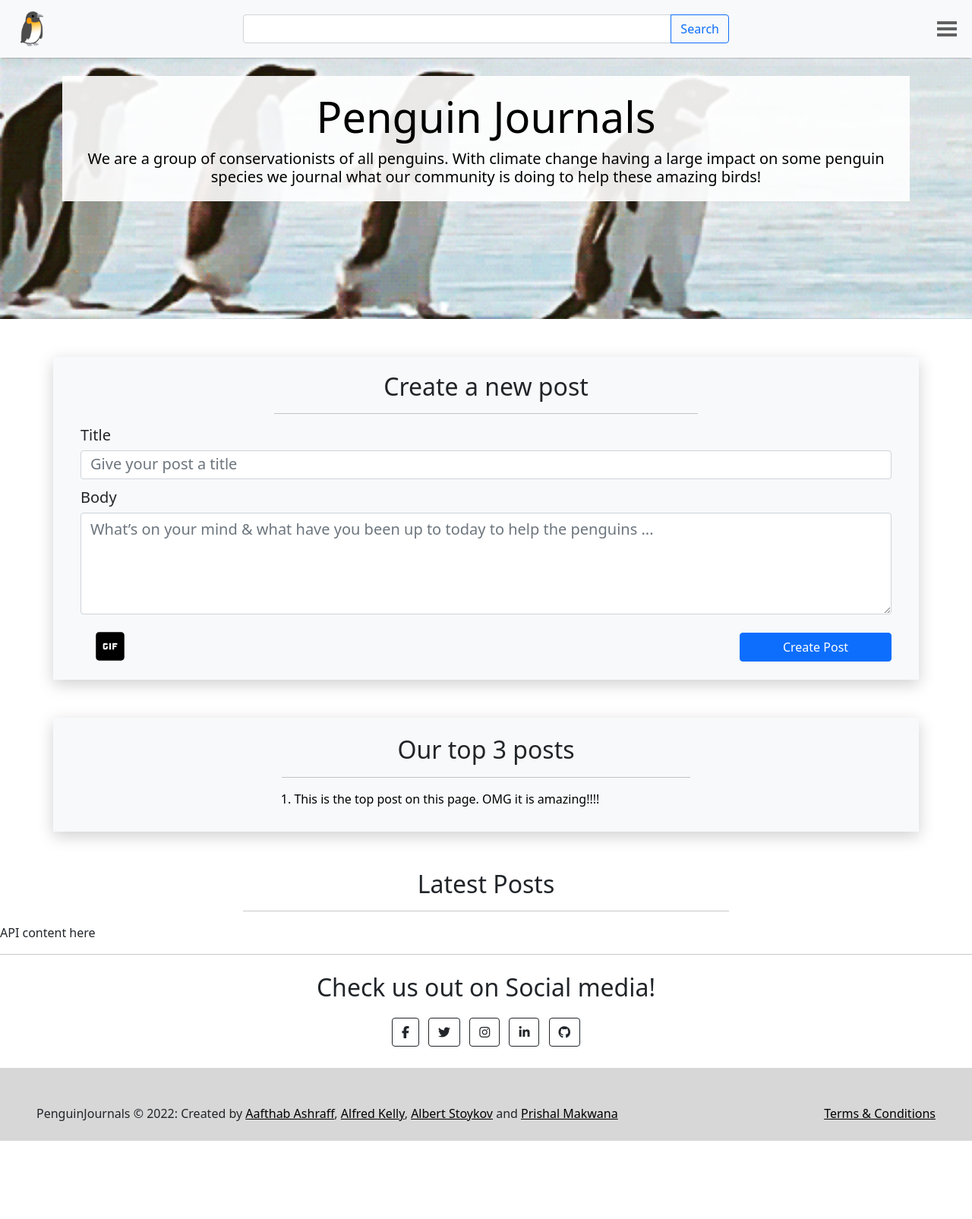
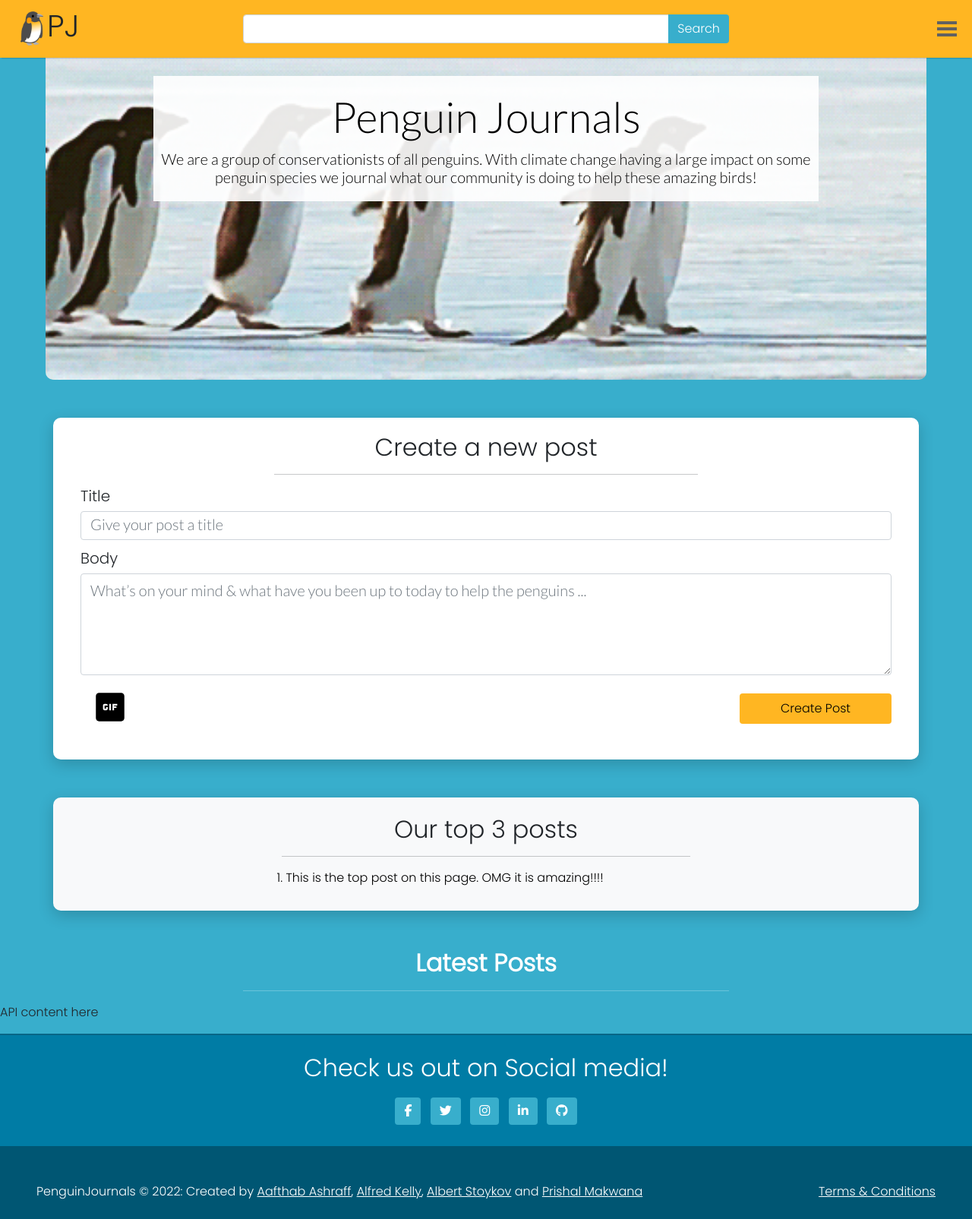
Before and after one commit to iAmash412/penguin-journals, a plain HTML site: page client/index.html in a window 1280 px wide. Shown: the whole page at 76% size. Before the commit the page ends 1502 px from the top, so only its background shows below. Drawn offline with nearby package versions, Linux system fonts and the light colour scheme; no server answers.

Commit message:
styling done

```diff
--- a/client/index.html
+++ b/client/index.html
@@ -23,17 +23,24 @@
   <!--************************************************************************************************-->
   <!-- NAVBAR -->
   <!--************************************************************************************************-->
-  <nav class="navbar navbar-light bg-light fixed-top">
+  <nav class="navbar fixed-top">
     <div class="container-fluid">
-      <a class="h-100 d-inline-block navbar-brand col-sm-3" href="#"><img class="penguin-logo"
-          src="images/penguin-logo.png" alt="Penguin logo" width="40vw" /></a>
-          <h1>PJ</h1>
+      <div class="col-sm-2 d-flex">
+        <a class="h-100 d-inline-block navbar-brand" href="#"
+          ><img
+            class="penguin-logo"
+            src="images/penguin-logo.png"
+            alt="Penguin logo"
+            width="40vw"
+        /></a>
+        <h1>PJ</h1>
+      </div>
 
       <!-- Search Bar-->
       <div class="col-sm-6 col-6 my-auto search-box">
         <div class="input-group form-container">
           <input type="text" name="search" class="form-control search-input" placeholder="" autocomplete="off" />
-          <button class="btn btn-outline-primary" type="submit">
+          <button class="btn" id="searchBtn" type="submit">
             Search
           </button>
         </div>
@@ -135,7 +142,6 @@
     </div>
   </header>
   <!-- HEADER SECTION END -->
-
   <!--************************************************************************************************-->
   <!-- NEW POST SECTION -->
   <!--************************************************************************************************-->
@@ -344,7 +350,7 @@
     <!--************************************************************************************************-->
     <section id="latestPostSection">
       <h2 id="latestPostsTitle">Latest Posts</h2>
-      <hr class="mx-auto titleLine" />
+      <hr class="mx-auto titleLines" />
       <div id="latestPostsOutput">API content here</div>
     </section>
     <!-- LATEST POST SECTION END -->
@@ -353,8 +359,8 @@
   <!--************************************************************************************************-->
   <!-- FOOTER -->
   <!--************************************************************************************************-->
-  <footer class="bg-white text-center text-dark absolute-bottom">
-    <hr class="h" />
+  <footer class="foot text-center text-dark absolute-bottom">
+    <hr class="h" style="height: 2px;"/>
     <!-- horizontal line to seperate footer from other -->
     <!-- Grid container -->
     <h2 class="py-2" id="socialMediaTitle">Check us out on Social media!</h2>
@@ -362,15 +368,15 @@
       <!-- Section: Social media -->
       <section class="mb-4" id="socialMedia">
         <!-- Facebook -->
-        <a class="btn btn-outline-dark btn-floating m-1" href="#!" role="button"><i class="fab fa-facebook-f"></i></a>
+        <a class="btn  btn-floating m-1" href="#!" role="button"><i class="fab fa-facebook-f"></i></a>
         <!-- Twitter -->
-        <a class="btn btn-outline-dark btn-floating m-1" href="#!" role="button"><i class="fab fa-twitter"></i></a>
+        <a class="btn btn-floating m-1" href="#!" role="button"><i class="fab fa-twitter"></i></a>
         <!-- Instagram -->
-        <a class="btn btn-outline-dark btn-floating m-1" href="#!" role="button"><i class="fab fa-instagram"></i></a>
+        <a class="btn btn-floating m-1" href="#!" role="button"><i class="fab fa-instagram"></i></a>
         <!-- Linkedin -->
-        <a class="btn btn-outline-dark btn-floating m-1" href="#!" role="button"><i class="fab fa-linkedin-in"></i></a>
+        <a class="btn btn-floating m-1" href="#!" role="button"><i class="fab fa-linkedin-in"></i></a>
         <!-- Github -->
-        <a class="btn btn-outline-dark btn-floating m-1" href="https://github.com/Prishal-git/Lap1Project"
+        <a class="btn btn-floating m-1" href="https://github.com/Prishal-git/Lap1Project"
           target="”_blank”" role="button"><i class="fab fa-github"></i></a>
       </section>
       <!-- Section: Social media -->
@@ -381,13 +387,13 @@
     <div class="p-5" id="copyrightContainer">
       <p id="credits">
         PenguinJournals © 2022: Created by
-        <a href="https://github.com/iAmash412" target="”_blank”">Aafthab Ashraff</a>,
-        <a href="https://github.com/Scralfie" target="”_blank”">Alfred Kelly</a>,
-        <a href="https://github.com/AlbertStoykov" target="”_blank”">Albert Stoykov</a>
+        <a href="https://github.com/iAmash412" target="”_blank”" style="color: white;">Aafthab Ashraff</a>,
+        <a  href="https://github.com/Scralfie" target="”_blank”" style="color: white;">Alfred Kelly</a>,
+        <a  href="https://github.com/AlbertStoykov" target="”_blank”" style="color: white;">Albert Stoykov</a>
         and
-        <a href="https://github.com/Prishal-git" target="”_blank”">Prishal Makwana</a>
+        <a href="https://github.com/Prishal-git" target="”_blank”" style="color: white;">Prishal Makwana</a>
       </p>
-      <a href="http://bbc.co.uk" id="termsAndConditions">Terms & Conditions</a>
+      <a href="http://bbc.co.uk" id="termsAndConditions" style="color: white;">Terms & Conditions</a>
     </div>
     <!-- Copyright -->
   </footer>
--- a/client/style.css
+++ b/client/style.css
@@ -1,5 +1,14 @@
 /* *********************************************************************************** */
-/* Generic  */
+/* Fonts  */
+
+
+@import url('https://fonts.googleapis.com/css2?family=Poppins:wght@300&display=swap');
+@import url('https://fonts.googleapis.com/css2?family=Lato:wght@300&display=swap');
+
+
+
+/* *********************************************************************************** */
+/* Generic  */ mine
 
 #newPostSection,
 #topPostSection,
@@ -13,10 +22,29 @@
 .individualContainer {
   background-color: #f8f9fa;
   box-shadow: 0 6px 20px 0 rgba(0, 0, 0, 0.19);
+  border-radius: 10px;
+  font-family: poppins, sans-serif, 'Segoe UI', Tahoma, Geneva, Verdana, sans-serif;
+}
+
+body{
+  background-color: #38aecc;
+  font-family: poppins, sans-serif;
 }
 
 .row {
   padding-right: 0;
+}
+
+.btn {
+
+  color: #ffffff;
+  background-color: #38aecc;
+  border: none;
+}
+
+.btn:hover {
+  background-color: #ffb622;
+  color: black;
 }
 
 /* *********************************************************************************** */
@@ -25,6 +53,7 @@
 .navbar {
   padding: 10px;
   box-shadow: 0 2px 2px -2px rgba(0, 0, 0, 0.5);
+  background-color: #ffb622;
 }
 
 .navbar-brand {
@@ -42,6 +71,15 @@
   position: absolute;
   transform: translate(-50%);
 }
+
+
+
+#searchBtn:hover {
+  background-color: white;
+  color:  #0090c1;
+  border: 1px solid;
+}
+
 
 /* Hamburger Button */
 
@@ -123,7 +161,7 @@
   text-align: center;
   padding: 1px 24px;
   color: #333;
-  font-family: "Roboto", sans-serif;
+  font-family: "poppins", sans-serif;
   font-size: 20px;
   font-weight: 600;
   text-decoration: none;
@@ -141,12 +179,16 @@
   background-repeat: no-repeat;
   background-position: center;
   background-size: cover;
-  height: 420px;
+  height: 500px;
+  margin: 0px 60px;
+  border-radius: 10px;
 }
 
 #heroText {
   align-self: center;
   padding-top: 100px;
+  margin: 0px 120px;
+  font-family: poppins, sans-serif, 'Gill Sans', 'Gill Sans MT', Calibri, 'Trebuchet MS', sans-serif;
 }
 
 #heroTitle,
@@ -155,6 +197,7 @@
   color: #000;
   margin: auto;
   text-align: center;
+  font-family: lato, sans-serif, 'Gill Sans', 'Gill Sans MT', Calibri, 'Trebuchet MS', sans-serif;
 }
 
 #heroTitle {
@@ -168,6 +211,21 @@
 /* *********************************************************************************** */
 /* New post section  */
 
+.form-label{
+  margin-top: 15px;
+  font-size: 24px;
+  font-family: Poppins, 'Segoe UI', Tahoma, Geneva, Verdana, sans-serif;
+}
+
+#newPostContainer {
+  background-color: white;
+  border-radius: 10px;
+  height: 450px;
+  margin-top: 50px;
+}
+
+
+
 #newPostsTitle {
   padding-top: 20px;
   text-align: center;
@@ -175,6 +233,14 @@
 
 #newPostContainer h5 {
   margin-top: 0.75rem;
+}
+
+#postTitleContent{
+  font-family: lato, sans-serif, 'Gill Sans', 'Gill Sans MT', Calibri, 'Trebuchet MS', sans-serif
+}
+
+#postBodyContent{
+  font-family: lato, sans-serif, 'Gill Sans', 'Gill Sans MT', Calibri, 'Trebuchet MS', sans-serif
 }
 
 #postTitleContent::placeholder,
@@ -188,6 +254,7 @@
 }
 #createPostBtn {
   width: 200px;
+  height: 40px;
 }
 
 #addGifBtn:hover {
@@ -214,25 +281,29 @@
     cursor: pointer;
   }
   .gif__btn > span::before {
-  content: "";
+    content: '';
     top: -8px;
-}
-*/ .gif__btn > span::after {
-  content: "";
+  } */
+   .gif__btn > span::after {
+    content: '';
     top: 8px;
   }
-.out {
+  .out1,
+.out2 .out3,
+.out4 .out5,
+.out6 {
   z-index: 1;
+  justify-content: center;
 }
 .gif__box {
   display: block;
-  position: fixed;
-  top: 41.5%;
-  left: -100%;
+  position: relative;
+  bottom: 49%;
+  left: -140%;
   width: 350px;
   height: 40%;
-  margin: 40px;
-  padding: 10px 0;
+  margin: 20px;
+  padding: 10px 10px;
   list-style: none;
   background-color: #eceff1;
   box-shadow: 2px 2px 6px rgba(0, 0, 0, 0.4);
@@ -242,17 +313,17 @@
   z-index: 2;
 }
 
-.searchInput {
+  .searchInput{
       padding: 0;
   }
   .gif__item {
     height: 120px;
-  width: 148px;
+    width: 100px;
     display: grid;
     z-index: inherit;
     padding: 30px;
     color: red;
-  font-family: "Roboto", sans-serif;
+    font-family: "poppins", sans-serif;
     font-size: 20px;
     text-align: center;
     font-weight: 600;
@@ -261,21 +332,20 @@
     z-index: inherit;
   }
 
-.margin-10 {
-  margin-left: -10px;
-  margin-right: -10px;
-}
 
-.gif__item:hover {
-  background-color: #cfd8dc;
-}
+
 
 /* Gif Menu */
 /* ********** */
 
+#createPostBtn {
+  background-color: #ffb622;
+  color: black;
+}
+
 #createPostBtn:hover {
-  color: #0d6efd;
-  background-color: transparent;
+  color: white;
+  background-color: #38aecc;
 }
 /* *********************************************************************************** */
 /* Top post section  */
@@ -312,9 +382,16 @@
   width: 50%;
 }
 
+.titleLines {
+  width: 50%;
+  color: white;
+}
+
 #latestPostsTitle {
   /* margin-top: 20px; */
   text-align: center;
+  color: white;
+    font-weight: 700;
 }
 
 /* *********************************************************************************** */
@@ -355,6 +432,7 @@
   padding: 0;
   margin: 0;
   color: #adb5bd;
+ background-color: transparent;
 }
 
 .postEllipsisBtn:hover {
@@ -464,6 +542,12 @@
 /* Footer section  */
 
 /* For line breaker */
+.foot{
+  background-color: #007ca5
+}
+
+
+
 .h {
   width: 100%;
   height: 2px;
@@ -473,7 +557,7 @@
 }
 
 #copyrightContainer {
-  background-color: #d7d7d7;
+  background-color: #005673;
 }
 
 #copyrightContainer a:hover {
@@ -483,6 +567,7 @@
 
 #credits {
   float: left;
+  color: white;
 }
 
 #credits a {
@@ -493,6 +578,10 @@
   color: black;
 }
 
+#socialMediaTitle{
+  color: #ffffff;
+}
+
 @media screen and (min-width: 992px) {
   #termsAndConditions {
     float: right;
```
Also changed, not shown: server/posts.json (+1 -49 lines). Lines whose indentation alone changed are shown as unchanged.
